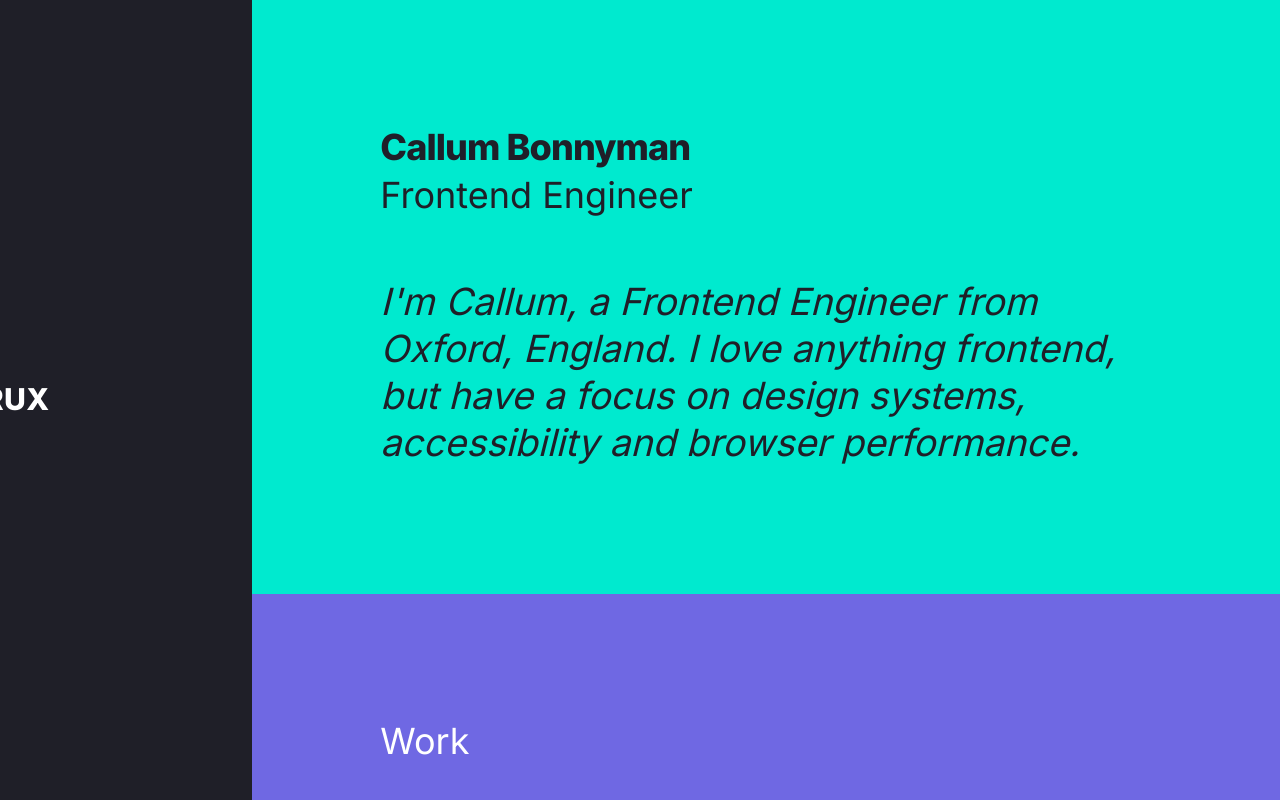
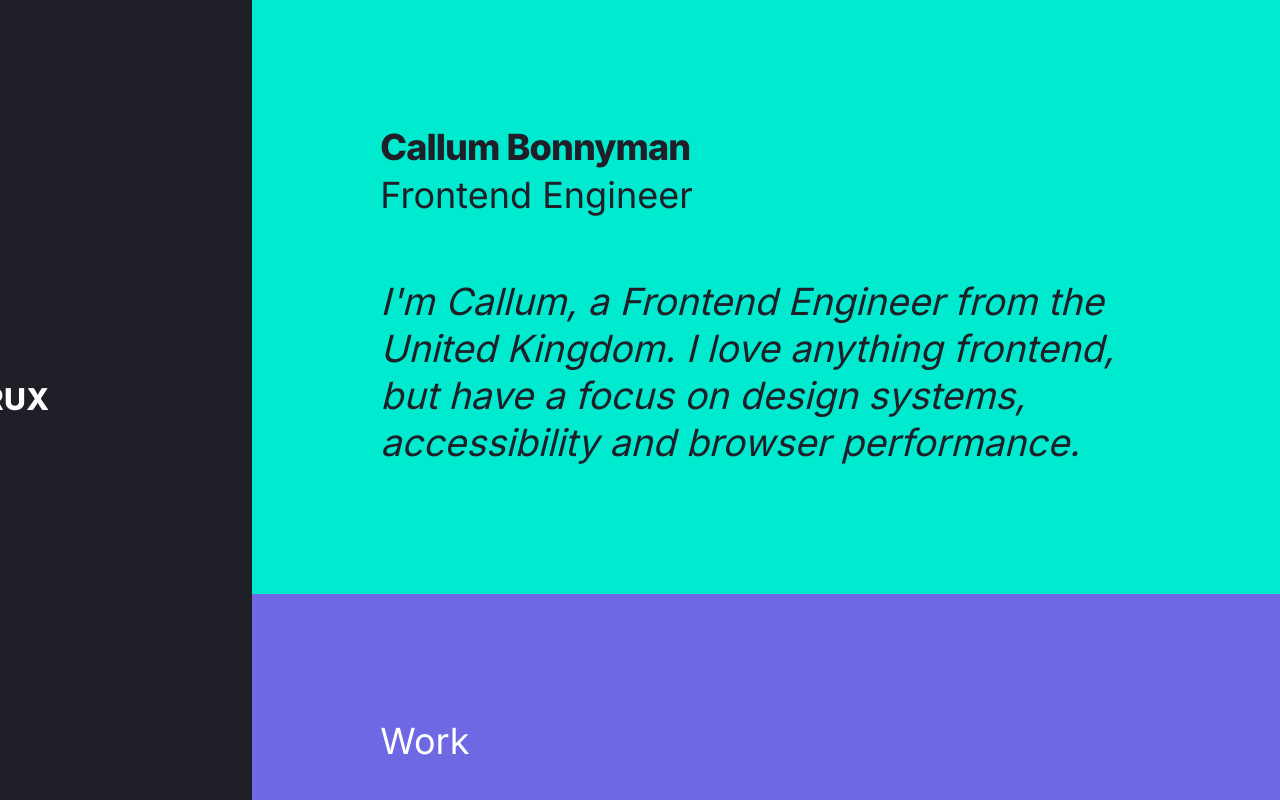
Before and after one commit to wrux/website, a Next.js app: page / in a window 1280 px wide. Shown: the top 800 px of the page. Built offline with nearby package versions, Linux system fonts and the light colour scheme.

Commit message:
fixup! Added new colour scheme and adjusted typography.

```diff
--- a/pages/index.tsx
+++ b/pages/index.tsx
@@ -87,7 +87,7 @@ const Home: NextPage = () => {
             </FadeVisibility>
             <FadeVisibility>
               <Text variant="focus" maxW="40ch">
-                {`I'm Callum, a Frontend Engineer from Oxford, England. I love
+                {`I'm Callum, a Frontend Engineer from the United Kingdom. I love
               anything frontend, but have a focus on design systems,
               accessibility and browser performance.`}
               </Text>
```
